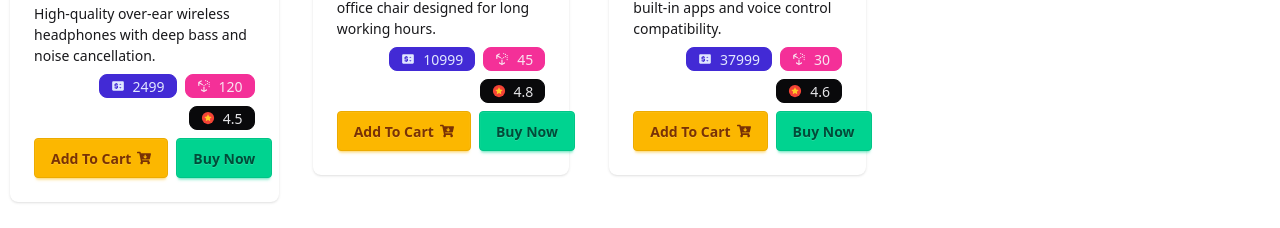
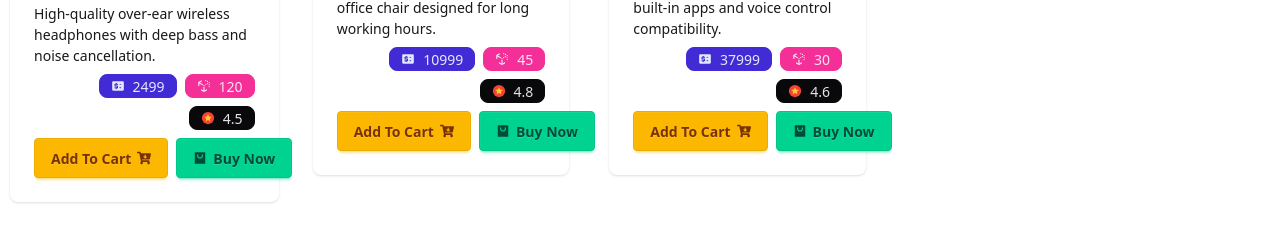
Before and after one commit to peyalhasan/UrbanNest, a React (Vite) app: page / in a window 1280 px wide. Shown: the part 350-578 px from the top of the page. Built offline with nearby package versions, Linux system fonts and the light colour scheme.

Commit message:
Successfully Buy

```diff
--- a/src/App.jsx
+++ b/src/App.jsx
@@ -86,13 +86,50 @@ function App() {
 
   }
 
+  const buyNow = (products) =>{
+        const {name} = products
+        const swalWithBootstrapButtons = Swal.mixin({
+          customClass: {
+            confirmButton: "btn btn-success",
+            cancelButton: "btn btn-danger"
+          },
+          buttonsStyling: false
+        });
+        swalWithBootstrapButtons.fire({
+          title: `${name} `,
+          text: "Do you to Purchase this?",
+          icon: "warning",
+          showCancelButton: true,
+          confirmButtonText: "Yes, confirm it 🤖",
+          cancelButtonText: "No, cancel!‼️",
+          reverseButtons: true
+        }).then((result) => {
+          if (result.isConfirmed) {
+            swalWithBootstrapButtons.fire({
+              title: "Confirmed✌️",
+              text: "Your are confirmed it🌸",
+              icon: "success"
+            });
+          } else if (
+            /* Read more about handling dismissals below */
+            result.dismiss === Swal.DismissReason.cancel
+          ) {
+            swalWithBootstrapButtons.fire({
+              title: "Cancelled 🥺",
+              text: "You are cancelled it 😣",
+              icon: "error"
+            });
+          }
+        });
+  }
+
   return (
     <div className='flex flex-col md:flex-row gap-5 my-8'>
       <div className='md:w-[70%]' >
-        <Products handleUpdateCart={handleUpdateCart}  ></Products>
+        <Products handleUpdateCart={handleUpdateCart} buyNow={buyNow}  ></Products>
       </div>
       <div className='md:w-[30%]'>
-        <Carts add={add} remove={remove}  carts={carts} handleremove={handleremove} ></Carts>
+        <Carts add={add} remove={remove}  carts={carts} handleremove={handleremove} buyNow={buyNow} ></Carts>
       </div>
     </div>
   )
--- a/src/Components/Cart.jsx
+++ b/src/Components/Cart.jsx
@@ -5,8 +5,9 @@ import { FcRating } from "react-icons/fc";
 import { MdOutlinePlaylistRemove } from "react-icons/md";
 import { MdAddBox } from "react-icons/md";
 import { IoIosRemoveCircle } from "react-icons/io";
+import { RiShoppingBag2Fill } from "react-icons/ri";
 
-export default function Cart({ cart, handleremove, add, remove }) {
+export default function Cart({ cart, handleremove, add, remove , buyNow }) {
     const { image, category, price, stock, rating, name, cart_quantity, id
     } = cart;
     return (
@@ -38,8 +39,9 @@ export default function Cart({ cart, handleremove, add, remove }) {
                         <div className="badge badge-secondary"> <FaUncharted /> {stock} </div>
                         <div className="badge badge-neutral"> <FcRating /> {rating} </div>
                     </div>
-                    <div>
+                    <div className="flex gap-5 mt-4">
                         <button className="btn btn-error" onClick={() => handleremove(id)} > Remove <span className="text-2xl font-bold "> <MdOutlinePlaylistRemove /></span></button>
+                        <button  onClick={() => buyNow(cart)}  className='btn btn-success'> <RiShoppingBag2Fill /> Buy Now</button>
                     </div>
                 </div>
             </div>
--- a/src/Components/Carts.jsx
+++ b/src/Components/Carts.jsx
@@ -2,7 +2,7 @@ import { useEffect, useState } from 'react';
 import Cart from './Cart';
 import { MdPriceChange } from "react-icons/md";
 import { MdDiscount } from "react-icons/md";
-const Carts = ({ carts, handleremove, add, remove }) => {
+const Carts = ({ carts, handleremove, add, remove , buyNow}) => {
 
     const[total, settotal] = useState(0);
     useEffect(()=>{
@@ -17,7 +17,7 @@ const Carts = ({ carts, handleremove, add, remove }) => {
         <div>
             <h1 className='text-xl font-bold' >Here is your added product</h1>
             {
-                carts.map((cart, idx) => <Cart key={idx} handleremove={handleremove} cart={cart} add={add} remove={remove} ></Cart>)
+                carts.map((cart, idx) => <Cart key={idx} handleremove={handleremove} cart={cart} add={add} remove={remove} buyNow={buyNow} ></Cart>)
             }
             <div className='p-3 space-y-3 my-3 '>
                 <h1 className=" flex items-center gap-1 text-xl font-bold badge badge-neutral " >Total Items: <MdDiscount /> {carts.length} </h1>
--- a/src/Components/Product.jsx
+++ b/src/Components/Product.jsx
@@ -3,8 +3,10 @@ import { FaCartArrowDown } from "react-icons/fa";
 import { MdPriceChange } from "react-icons/md";
 import { FaUncharted } from "react-icons/fa";
 import { FcRating } from "react-icons/fc";
+import { RiShoppingBag2Fill } from "react-icons/ri";
 
-const Product = ({ product, handleUpdateCart }) => {
+
+const Product = ({ product, handleUpdateCart , buyNow }) => {
     const { name, category, price, rating, stock, image, description } = product
     return (
         <div>
@@ -27,7 +29,7 @@ const Product = ({ product, handleUpdateCart }) => {
                     </div>
                     <div className='flex gap-2'>
                         <button onClick={() => handleUpdateCart(product)} className='btn btn-warning'>Add To Cart <FaCartArrowDown /></button>
-                        <button className='btn btn-success'>Buy Now</button>
+                        <button onClick={() => buyNow(product)} className='btn btn-success'> <RiShoppingBag2Fill /> Buy Now</button>
                     </div>
                 </div>
             </div>
--- a/src/Components/Products.jsx
+++ b/src/Components/Products.jsx
@@ -1,7 +1,7 @@
 import React, { useEffect, useState } from 'react';
 import Product from './Product';
 
-const Products = ({handleUpdateCart}) => {
+const Products = ({handleUpdateCart, buyNow}) => {
 
     const [products, setProducts] = useState([]);
     useEffect(() => {
@@ -14,7 +14,7 @@ const Products = ({handleUpdateCart}) => {
     return (
         <div className='grid grid-cols-1 md:grid-cols-2 lg:grid-cols-3 justify-items-center gap-10  px-4 ' >
             {
-                products.map(product => <Product key={product.id} handleUpdateCart={handleUpdateCart} product={product} ></Product>)
+                products.map(product => <Product key={product.id} handleUpdateCart={handleUpdateCart} product={product} buyNow={buyNow} ></Product>)
             }
         </div>
     );
```
